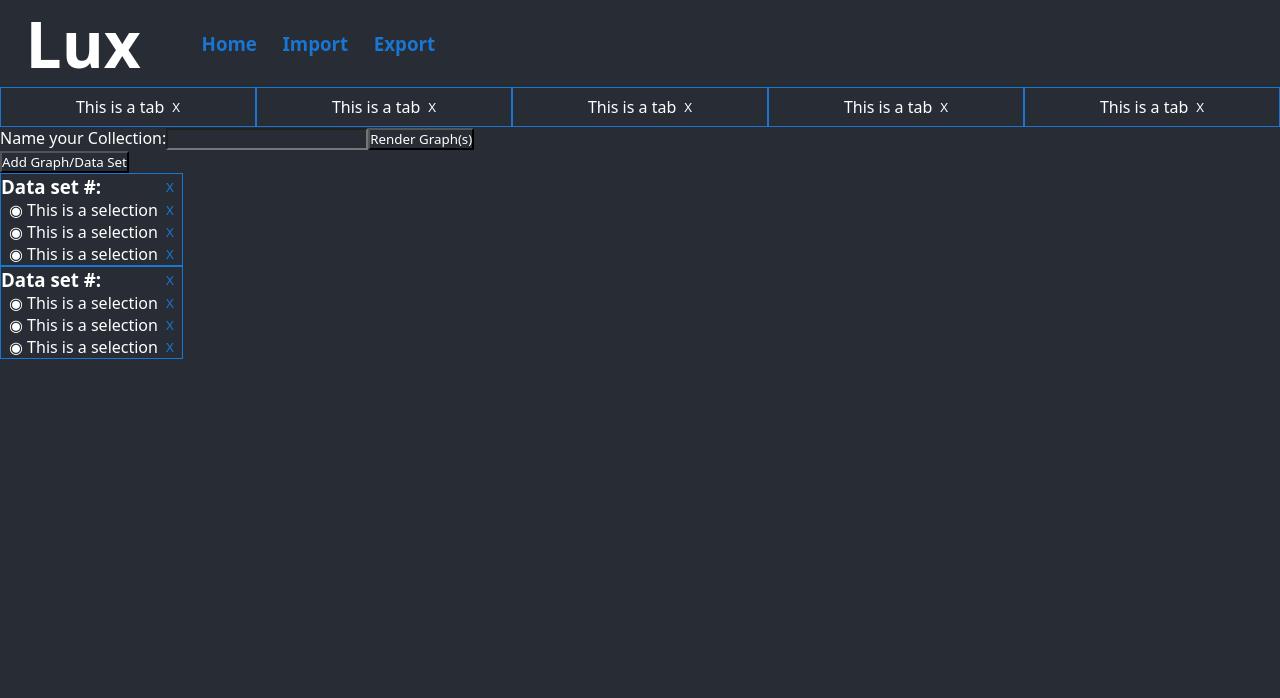
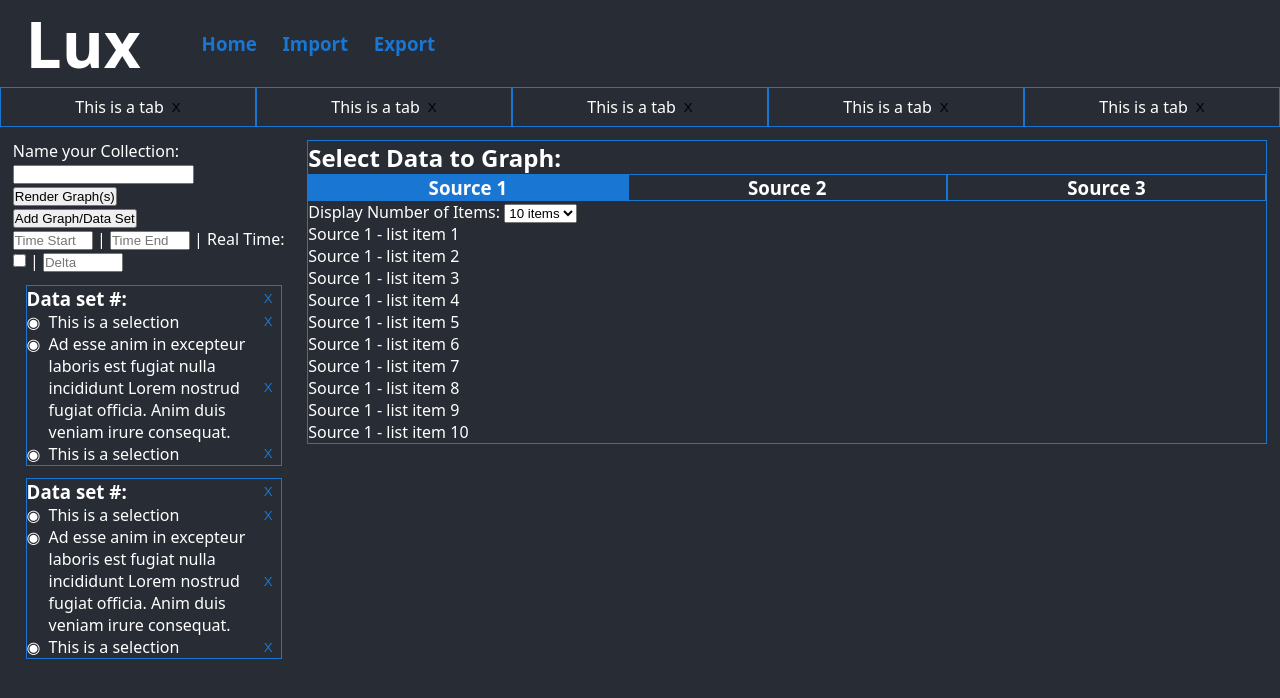
Before and after one commit to killingsworth-kristen/lux-frontend, a React (Create React App) app: page / in a window 1280 px wide. Shown: the top 698 px of the page. Built offline with nearby package versions, Linux system fonts and the light colour scheme.

Commit message:
source selection/display # of items proof of concept

```diff
--- a/src/App.css
+++ b/src/App.css
@@ -12,6 +12,9 @@
   margin: 0;
   padding: 0;
   box-sizing: border-box;
+}
+
+body {
   background-color: var(--dark-gray);
   color: white;
   font-family: system-ui, -apple-system, BlinkMacSystemFont, 'Segoe UI', Roboto, Oxygen, Ubuntu, Cantarell, 'Open Sans', 'Helvetica Neue', sans-serif;
--- a/src/components/DataSet.js
+++ b/src/components/DataSet.js
@@ -13,21 +13,30 @@ export default function DataSet () {
             </div>
             <div className='data-set-selections'>
                 <ul className='data-set-ul'>
-                    <li>
-                        <div className='data-set-li'>
-                            <p className='data-set-text'>◉ This is a selection</p>
+                    <li className='data-set-li'>
+                        <div className='data-set-li-item'>
+                            <div className='data-set-text-container'>
+                                <p className='custom-li-marker'>◉ </p>
+                                <p className='data-set-text'>This is a selection</p>
+                            </div>
                             <button className='data-set-close'>X</button>
                         </div>
                     </li>
-                    <li>
-                        <div className='data-set-li'>
-                            <p className='data-set-text'>◉ This is a selection</p>
+                    <li className='data-set-li'>
+                        <div className='data-set-li-item'>
+                            <div className='data-set-text-container'>
+                                <p className='custom-li-marker'>◉ </p>
+                                <p className='data-set-text'>Ad esse anim in excepteur laboris est fugiat nulla incididunt Lorem nostrud fugiat officia. Anim duis veniam irure consequat.</p>
+                            </div>
                             <button className='data-set-close'>X</button>
                         </div>
                     </li>
-                    <li>
-                        <div className='data-set-li'>
-                            <p className='data-set-text'>◉ This is a selection</p>
+                    <li className='data-set-li'>
+                        <div className='data-set-li-item'>
+                            <div className='data-set-text-container'>
+                                <p className='custom-li-marker'>◉ </p>
+                                <p className='data-set-text'>This is a selection</p>
+                            </div>
                             <button className='data-set-close'>X</button>
                         </div>
                     </li>
--- /dev/null
+++ b/src/components/DataSetSelector.js
@@ -0,0 +1,75 @@
+import React, {useState} from 'react'
+import './style/DataSetSelector.css'
+
+
+export default function DataSetSelector () {
+    const [displayItems, setDisplayItems] = useState('10 items')
+    const [source, setSource] = useState(`1`)
+    const options = [
+        {
+            key: 1,
+            label: '10 items',
+            value: '10 items'
+        },
+        {
+            key: 2,
+            label: '15 items',
+            value: '15 items'
+        },
+        {
+            key: 3,
+            label: '20 items',
+            value: '20 items'
+        },
+        {
+            key: 4,
+            label: '25 items',
+            value: '25 items'
+        },
+    ]
+
+    const listArr = []
+    const makeListArr = () => {
+        const displayNum = displayItems.split(' ')[0]
+        for (let i = 0; i < displayNum; i++) {
+            listArr.push({key: `${source}-${i}`, element: `Source ${source} - list item ${i+1}`})
+        }
+    }
+
+    const handleDisplayItems = (e) => {
+        console.log(`${e.target.value} selected for display`)
+        setDisplayItems(e.target.value)
+    }
+
+    const handleSourceChange = (e) => {
+        const sourceNum = e.target.textContent.split(' ')[1]
+        console.log(sourceNum)
+        setSource(sourceNum)
+        console.log('source changed')
+    }
+
+    return (
+        <div className="data-set-selector-container">
+            <h2 className='data-set-selector-title'>Select Data to Graph:</h2>
+            <div className='data-selector-source-tabs-container'>
+                <h3 className={source === `1` ? 'selected data-selector-source-tabs' : 'data-selector-source-tabs'} id='source-tab-1' onClick={handleSourceChange}>Source 1</h3>
+                <h3 className={source === `2` ? 'selected data-selector-source-tabs' : 'data-selector-source-tabs'} id='source-tab-2' onClick={handleSourceChange}>Source 2</h3>
+                <h3 className={source === `3` ? 'selected data-selector-source-tabs' : 'data-selector-source-tabs'} id='source-tab-3' onClick={handleSourceChange}>Source 3</h3>
+            </div>
+            <form className='display-num-items-form'>
+                <label htmlFor='display-num-items'>Display Number of Items: </label>
+                <select name='display-num-items' onChange={handleDisplayItems} value={displayItems}>
+                    {options.map((option)=>
+                        <option key={option.key} value={option.value}>{option.label}</option>
+                    )}
+                </select>
+            </form>
+            <div className='data-selector-source-list-container'>
+                <ul id='source-1-list'>
+                    {makeListArr()}
+                    {listArr.map((li)=><li key={li.key}>{li.element}</li>)}
+                </ul>
+            </div>
+        </div>
+    )
+}
--- a/src/components/pages/Home.js
+++ b/src/components/pages/Home.js
@@ -3,11 +3,12 @@ import './../style/Home.css';
 
 // import components
 import DataSet from './../DataSet'
+import DataSetSelector from '../DataSetSelector';
 
 export default function Home () {
     return (
-        <>
-        <aside>
+        <div className='home-container'>
+        <section>
             <form>
                 <label>
                     Name your Collection:
@@ -16,9 +17,22 @@ export default function Home () {
                 </label>
             </form>
             <button>Add Graph/Data Set</button>
+            <form className='data-set-params-form'>
+                {/* what unit of time is going to be used? */}
+                <input type='text' name='start-time' id='start-time-input' placeholder='Time Start' maxLength="10"/>
+                <label htmlFor='end-time'> | </label>
+                <input type='text' name='end-time' id='end-time-input' placeholder='Time End' maxLength="10"/>
+                <label htmlFor="real-time"> | Real Time: </label>
+                <input type='checkbox' name='real-time' id='real-time-check' />
+                <label htmlFor='delta-time'> | </label>
+                <input type='text' name='delta' id='delta-time' placeholder='Delta'/>
+            </form>
             <DataSet/>
             <DataSet/>
-        </aside>
-        </>
+        </section>
+        <section>
+            <DataSetSelector/>
+        </section>
+        </div>
     )
 }
--- a/src/components/style/DataSet.css
+++ b/src/components/style/DataSet.css
@@ -1,6 +1,7 @@
 .data-set {
     border: 1px solid var(--blue);
     width: fit-content;
+    margin: 1vw;
 }
 
 .data-set-title {
@@ -9,6 +10,7 @@
 }
 
 .data-set-delete {
+    background-color: inherit;
     color: var(--blue);
     padding: 0 .5rem;
     border: none;
@@ -16,22 +18,47 @@
 
 .data-set-delete:hover {
     background-color: var(--lighter-gray);
-    color: black;
+    color: red;
 }
 
 /* data set selections (might get moved to new component */
+.data-set-ul {
+    list-style: none;
+}
+
 .data-set-li {
+    display: flex;
+    justify-content: space-between;
+}
+
+.data-set-li-item {
     display: inline-flex;
+    justify-content: space-between;
+    align-items: center;
+    flex-grow: 1;
+    background-color: inherit;
+}
+
+.data-set-text-container {
+    display: flex;
+    background-color: inherit;
 }
 
 .data-set-text {
     padding-left: .5rem;
+    background-color: inherit;
 }
 
 .data-set-close {
+    background-color: inherit;
     color: var(--blue);
     padding: 0 .5rem;
     border: none;
+}
+
+/* delte hover for individual items */
+.data-set-li:hover {
+    background-color: var(--lighter-gray);
 }
 
 .data-set-close:hover {
--- /dev/null
+++ b/src/components/style/DataSetSelector.css
@@ -0,0 +1,40 @@
+.data-set-selector-container {
+    width: 75vw;
+    border: 1px solid var(--blue);
+    margin-left: 1vw;
+}
+
+.data-selector-source-tabs-container {
+    display: flex;
+    justify-content: space-evenly;
+}
+
+.data-selector-source-tabs {
+    display: flex;
+    border: 1px solid var(--blue);
+    width: 100%;
+    justify-content: center;
+}
+
+.data-selector-source-list-container {
+    display: flex;
+}
+
+.display-num-items-form {
+    width: 100%;
+}
+
+#source-1-list {
+    list-style: none;
+}
+
+
+/* conditional utils */
+.selected {
+    background-color: var(--blue)
+    /* background-color: salmon; */
+}
+
+.hidden {
+    display: none;
+}
--- a/src/components/style/Header.css
+++ b/src/components/style/Header.css
@@ -27,3 +27,7 @@
 .fake-tabs-container {
     display: flex;
 }
+
+.tab-close {
+    background-color: inherit;
+}
--- a/src/components/style/Home.css
+++ b/src/components/style/Home.css
@@ -0,0 +1,23 @@
+.home-container {
+    display: flex;
+    justify-content: space-between;
+    padding: 1vw;
+}
+
+/* time params form */
+.data-set-params-foprm {
+    display: flex;
+    flex-direction: column;
+}
+
+#start-time-input {
+    max-width: 6em;
+}
+
+#end-time-input {
+    max-width: 6em;
+}
+
+#delta-time {
+    max-width: 6em;
+}
```
Also changed, not shown: public/manifest.json, 1 other file (tests, documents, lock files or other folders).
